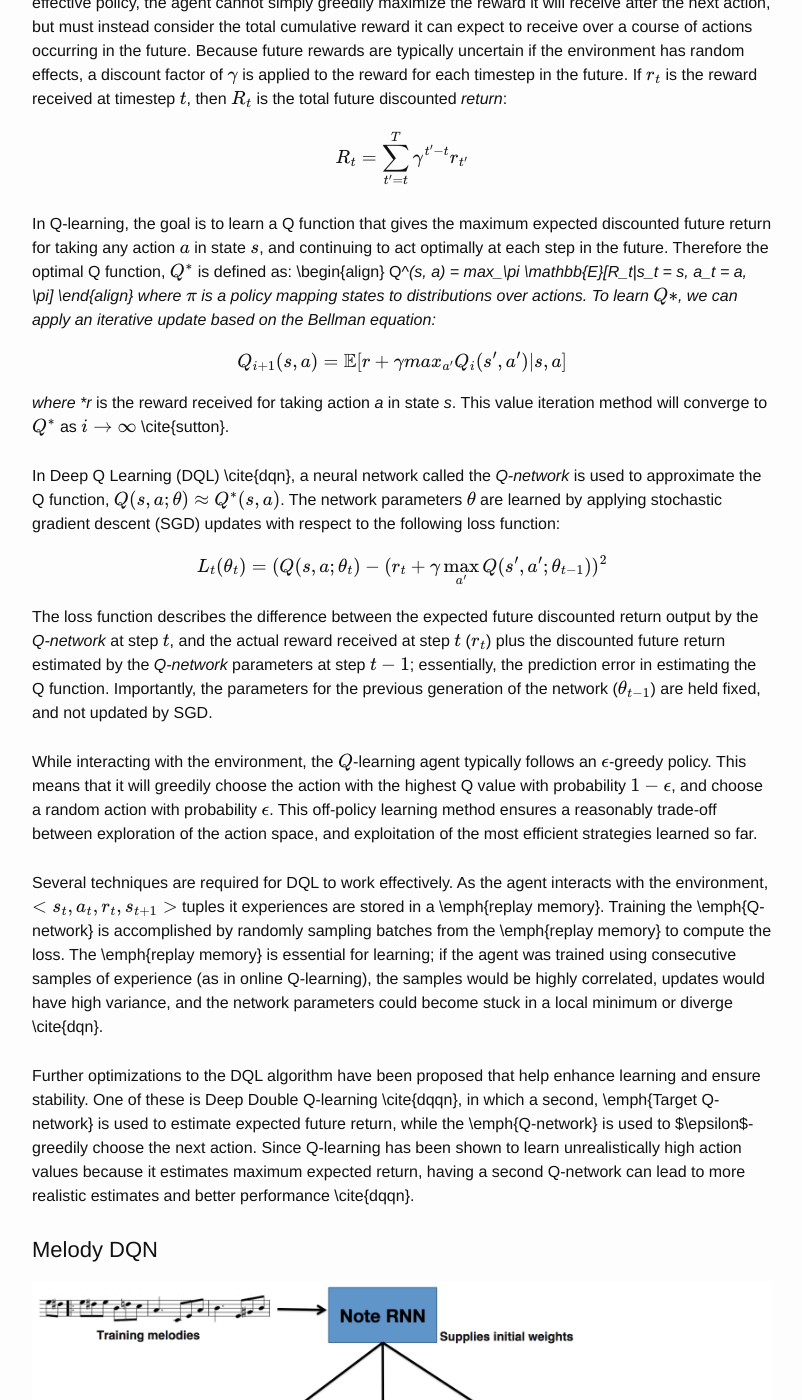
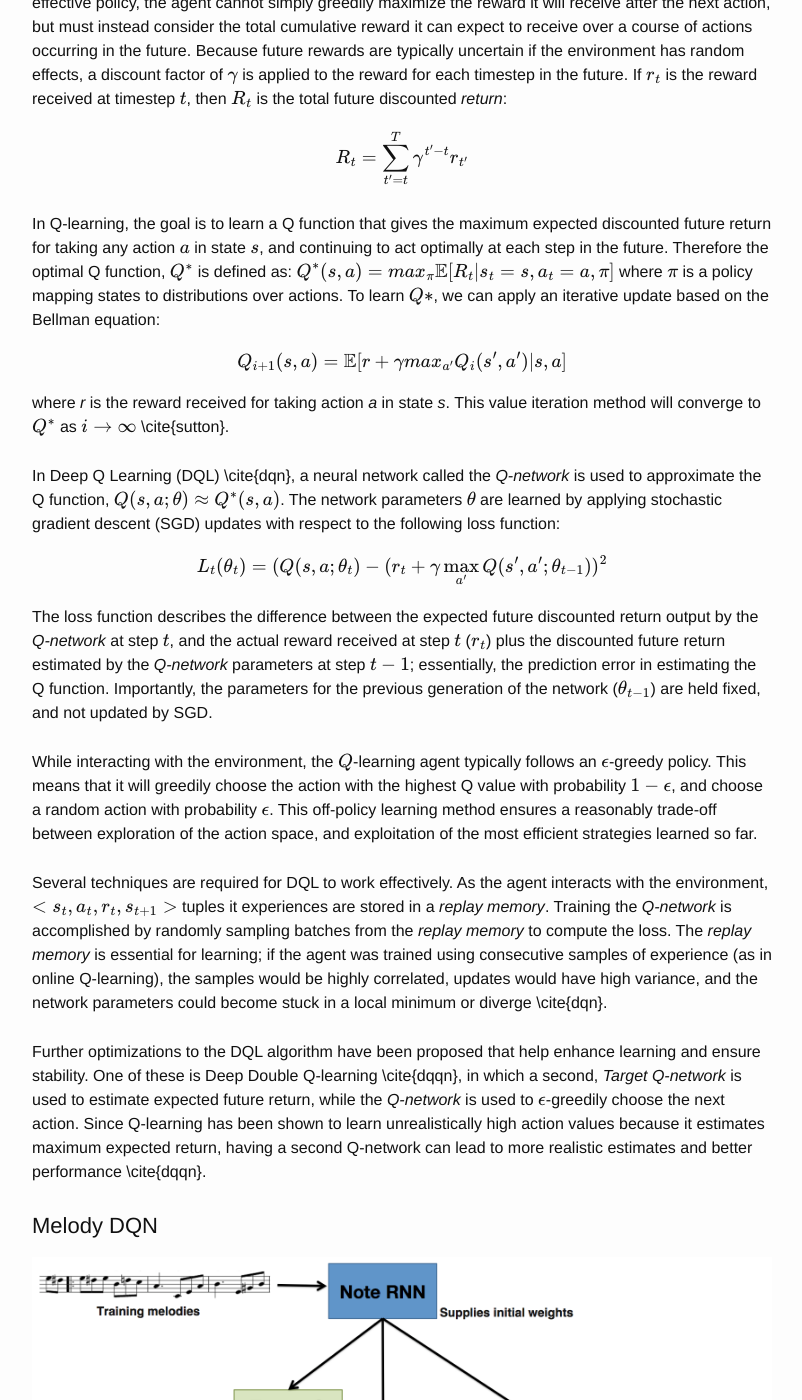
Before and after one commit to notfuchsia/notfuchsia.github.io, a Jekyll site: the page built from _posts/2016-10-10-natasha.markdown, in a window 1280 px wide and 1400 px high, scrolled down 1456 px. Shown: the whole window, without its empty margins (238-1040 px from the left). Built offline with Jekyll 4.4.1, drawn with Linux system fonts in a browser that asks for light colours; formulas are drawn with MathJax 3.

Commit message:
escape one question

```diff
--- a/_posts/2016-10-10-natasha.markdown
+++ b/_posts/2016-10-10-natasha.markdown
@@ -42,9 +42,9 @@ R_t = \sum^T_{t'=t}\gamma^{t'-t}r_{t'}
 \end{align}
 
 In Q-learning, the goal is to learn a Q function that gives the maximum expected discounted future return for taking any action $$a$$ in state $$s$$, and continuing to act optimally at each step in the future. Therefore the optimal Q function, $$Q^*$$ is defined as:
-\begin{align}
+$$\begin{align}
 Q^*(s, a) = max_\pi \mathbb{E}[R_t|s_t = s, a_t = a, \pi]
-\end{align}
+\end{align}$$
 where $$\pi$$ is a policy mapping states to distributions over actions. To learn $$Q*$$, we can apply an iterative update based on the Bellman equation:
 \begin{align}
 Q_{i+1}(s, a) = \mathbb{E}[r + \gamma max_{a'}Q_i(s',a')|s,a]
@@ -60,9 +60,9 @@ The loss function describes the difference between the expected future discounte
 
 While interacting with the environment, the $$Q$$-learning agent typically follows an $$\epsilon$$-greedy policy. This means that it will greedily choose the action with the highest Q value with probability $$1-\epsilon$$, and choose a random action with probability $$\epsilon$$. This off-policy learning method ensures a reasonably trade-off between exploration of the action space, and exploitation of the most efficient strategies learned so far.
 
-Several techniques are required for DQL to work effectively. As the agent interacts with the environment, $$<s_t,a_t,r_t,s_{t+1}>$$ tuples it experiences are stored in a \emph{replay memory}. Training the \emph{Q-network} is accomplished by randomly sampling batches from the \emph{replay memory} to compute the loss. The \emph{replay memory} is essential for learning; if the agent was trained using consecutive samples of experience (as in online Q-learning), the samples would be highly correlated, updates would have high variance, and the network parameters could become stuck in a local minimum or diverge \cite{dqn}.
+Several techniques are required for DQL to work effectively. As the agent interacts with the environment, $$<s_t,a_t,r_t,s_{t+1}>$$ tuples it experiences are stored in a *replay memory*. Training the *Q-network* is accomplished by randomly sampling batches from the *replay memory* to compute the loss. The *replay memory* is essential for learning; if the agent was trained using consecutive samples of experience (as in online Q-learning), the samples would be highly correlated, updates would have high variance, and the network parameters could become stuck in a local minimum or diverge \cite{dqn}.
 
-Further optimizations to the DQL algorithm have been proposed that help enhance learning and ensure stability. One of these is Deep Double Q-learning \cite{dqqn}, in which a second, \emph{Target Q-network} is used to estimate expected future return, while the \emph{Q-network} is used to $\epsilon$-greedily choose the next action. Since Q-learning has been shown to learn unrealistically high action values because it estimates maximum expected return, having a second Q-network can lead to more realistic estimates and better performance \cite{dqqn}.
+Further optimizations to the DQL algorithm have been proposed that help enhance learning and ensure stability. One of these is Deep Double Q-learning \cite{dqqn}, in which a second, *Target Q-network* is used to estimate expected future return, while the *Q-network* is used to $$\epsilon$$-greedily choose the next action. Since Q-learning has been shown to learn unrealistically high action values because it estimates maximum expected return, having a second Q-network can lead to more realistic estimates and better performance \cite{dqqn}.
 
 Melody DQN
 ----------
```
